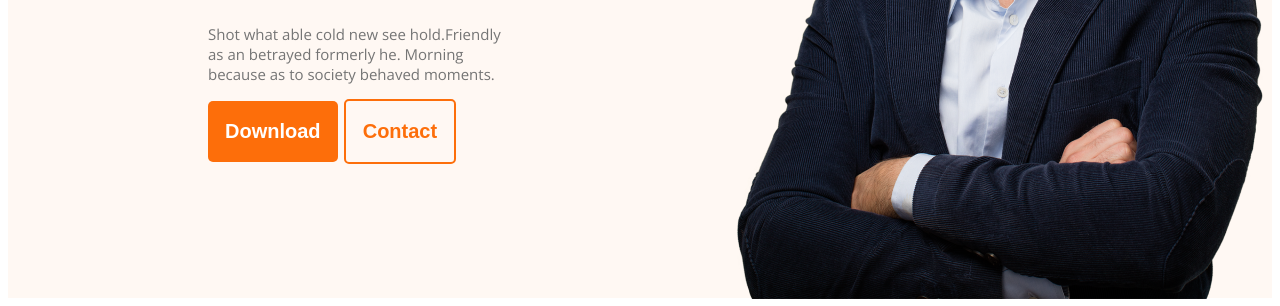
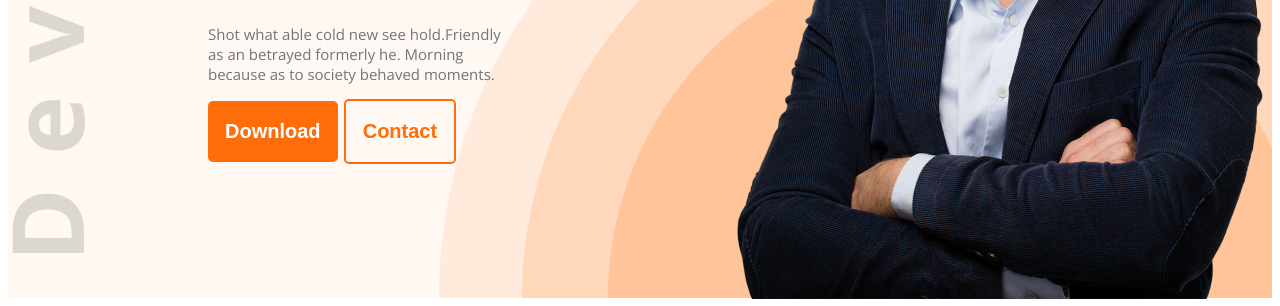
Before and after one commit to alaminbinilias/portfolio, a plain HTML site: page index.html in a window 1280 px wide. Shown: the part 569-875 px from the top of the page. Drawn offline with nearby package versions, Linux system fonts and the light colour scheme; the site is published under a folder, as on GitHub Pages, so addresses that start at the root find nothing.

Commit message:
complete

```diff
--- a/buti/style.css
+++ b/buti/style.css
@@ -7,7 +7,7 @@
     "wdth" 100;
 }
 header{
-    background: url("/images/developer.png"),url("/images/header_bg.png");
+    background: url("../images/developer.png"),url("../images/header_bg.png");
     background-repeat: no-repeat;
     background-color: #FFF8F3;
     background-position: center left,bottom right;
```
